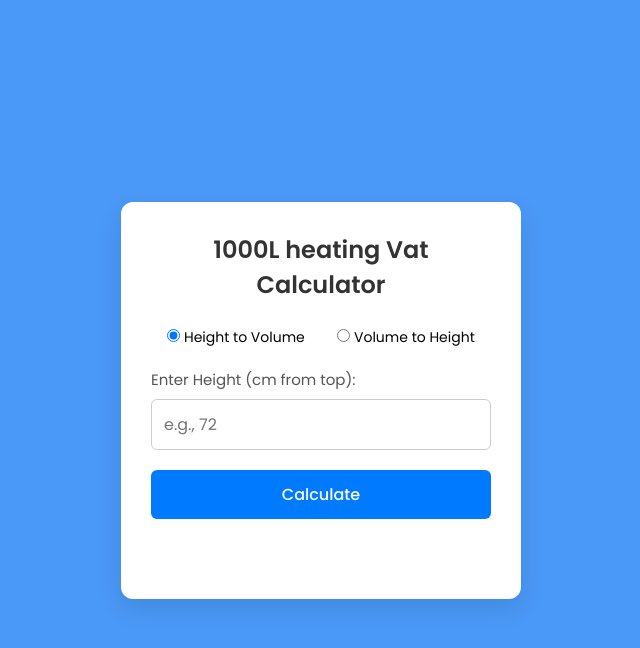
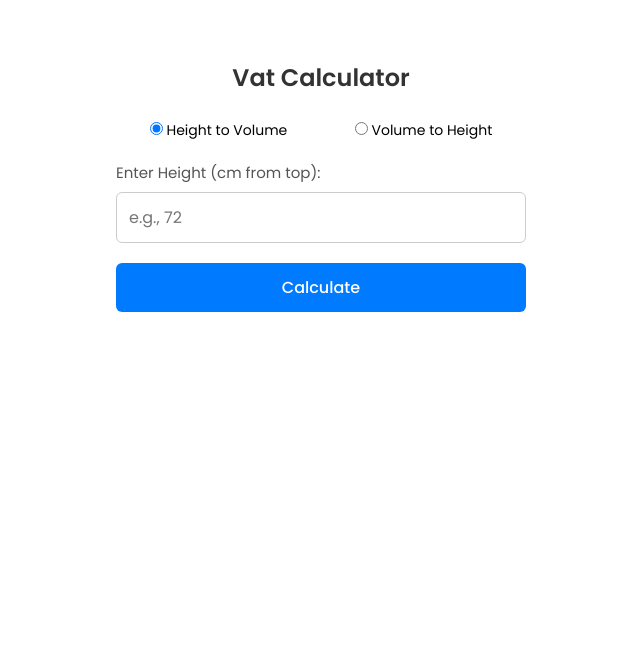
Before and after one commit to JhonAlexanderCalderon/Widgets, a plain HTML site: page HeatingVat.html in a window 1280 px wide. Shown: the whole page, without its empty margins (319-959 px from the left). Drawn offline with Linux system fonts and the light colour scheme.

Commit message:
Update HeatingVat.html

```diff
--- a/HeatingVat.html
+++ b/HeatingVat.html
@@ -3,7 +3,7 @@
 <head>
     <meta charset="UTF-8">
     <meta name="viewport" content="width=device-width, initial-scale=1.0">
-    <title>1000L heating Vat Calculator</title>
+    <title>Vat Calculator</title>
     <style>
         @import url('https://fonts.googleapis.com/css2?family=Poppins:wght@400;500;600&display=swap');
 
@@ -14,20 +14,17 @@
             font-family: 'Poppins', sans-serif;
         }
 
+        /* Set a white background and center the content for standalone viewing */
         body {
-            display: flex;
-            align-items: center;
-            justify-content: center;
-            min-height: 100vh;
-            background: #4A98F7;
+            background: #fff;
+            padding-top: 40px; /* Add some space at the top */
         }
 
-        .container {
-            width: 400px;
-            background: #fff;
-            border-radius: 12px;
-            box-shadow: 0 10px 25px rgba(0, 0, 0, 0.1);
-            padding: 30px;
+        /* The main calculator wrapper, now without a border or shadow */
+        .calculator {
+            max-width: 450px; /* Constrain width to keep it neat */
+            margin: 0 auto; /* Center the calculator horizontally */
+            padding: 20px;
         }
 
         h1 {
@@ -36,10 +33,6 @@
             text-align: center;
             margin-bottom: 25px;
             color: #333;
-        }
-
-        .calculator {
-            width: 100%;
         }
 
         .mode-selection {
@@ -107,9 +100,8 @@
 </head>
 <body>
 
-    <div class="container">
-        <h1>1000L heating Vat Calculator</h1>
     <div class="calculator">
+        <h1>Vat Calculator</h1>
         <form id="vatForm">
             <div class="mode-selection">
                 <label>
@@ -128,7 +120,6 @@
             <button type="submit">Calculate</button>
         </form>
         <div id="result"></div>
-        </div>
     </div>
 
     <script>
@@ -162,7 +153,7 @@
 
         function calculateHeightFromVolume(currentVolume) {
             if (currentVolume <= tankData[0].v) return tankData[0].h;
-            if (currentVolume >= tankData[tankData.length - 1].v) return tankData[tankData.length - 1].h;
+            if (currentVolume >= tankData[tankData.length - 1].v) return tankData[tankData.length - 1].v;
 
             for (let i = 0; i < tankData.length - 1; i++) {
                 const p1 = tankData[i];
```
Lines whose indentation alone changed are shown as unchanged.
